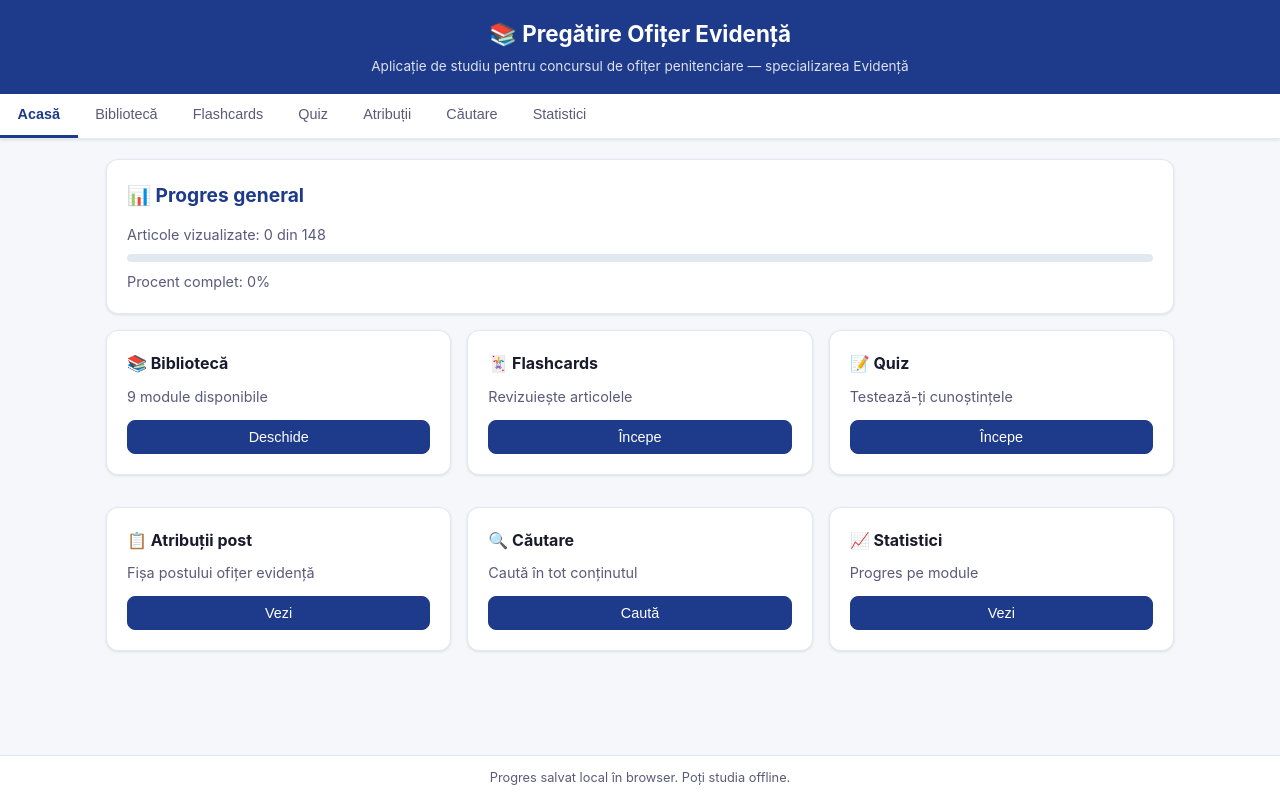
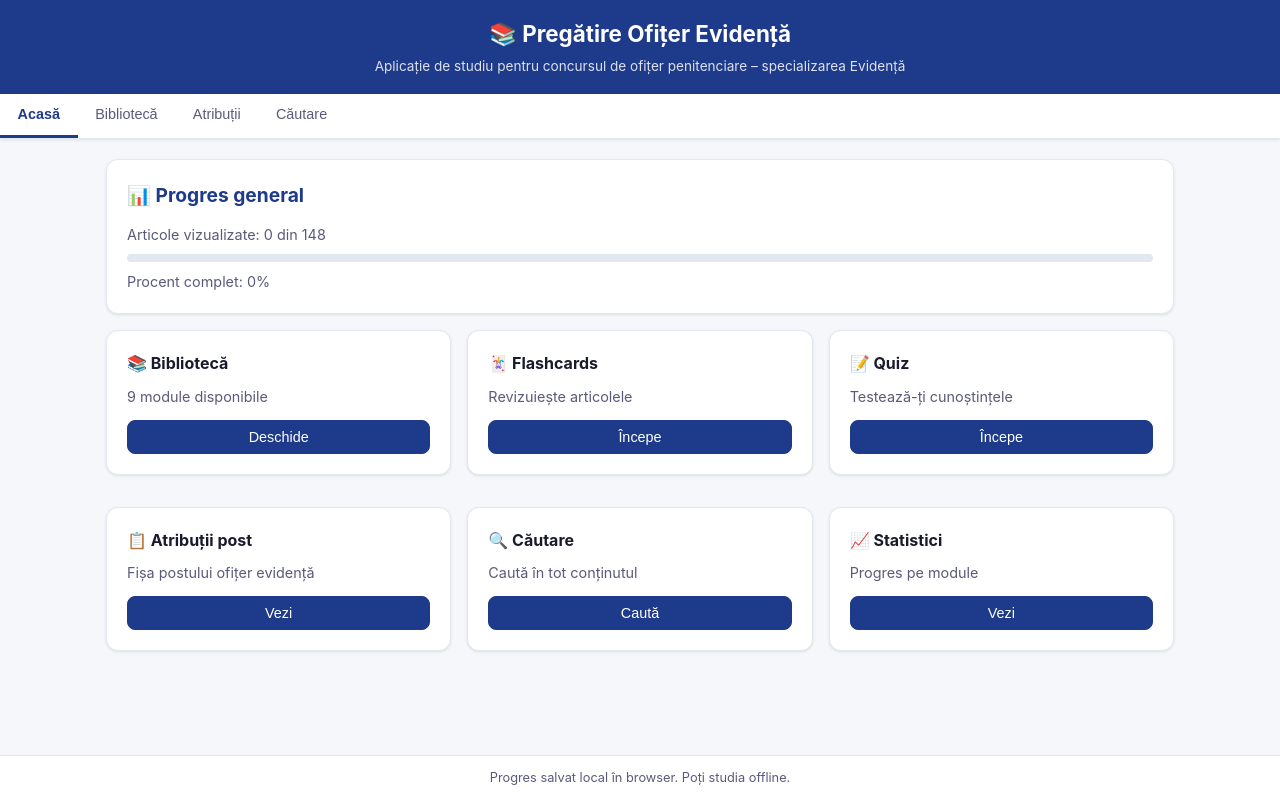
Before and after one commit to alintalfes-glitch/of-evid, a plain HTML site: page index.html in a window 1280 px wide. Drawn offline with Linux system fonts and the light colour scheme.

Commit message:
Update index.html

```diff
--- a/index.html
+++ b/index.html
@@ -3,34 +3,28 @@
 <head>
     <meta charset="UTF-8">
     <meta name="viewport" content="width=device-width, initial-scale=1.0">
-    <title>Pregătire Ofițer Evidență — Penitenciare</title>
+    <title>Pregătire Ofițer Evidență – Penitenciare</title>
     <link rel="stylesheet" href="css/styles.css">
 </head>
 <body>
     <header>
         <h1>📚 Pregătire Ofițer Evidență</h1>
-        <p class="subtitle">Aplicație de studiu pentru concursul de ofițer penitenciare — specializarea Evidență</p>
+        <p class="subtitle">Aplicație de studiu pentru concursul de ofițer penitenciare – specializarea Evidență</p>
     </header>
 
     <nav id="mainNav">
         <button data-view="dashboard" class="active">Acasă</button>
         <button data-view="modules">Bibliotecă</button>
-        <button data-view="flashcards">Flashcards</button>
-        <button data-view="quiz">Quiz</button>
         <button data-view="duties">Atribuții</button>
         <button data-view="search">Căutare</button>
-        <button data-view="stats">Statistici</button>
     </nav>
 
-    <main id="app" aria-live="polite">
-        <!-- Conținutul dinamic va fi randat aici de app.js -->
-    </main>
+    <main id="app" aria-live="polite"></main>
 
     <footer>
         <p>Progres salvat local în browser. Poți studia offline.</p>
     </footer>
 
-    <!-- Fișierele de date se încarcă dinamic, conform manifestului -->
     <script src="js/data/manifest.js"></script>
     <script src="js/app.js"></script>
 </body>
```
